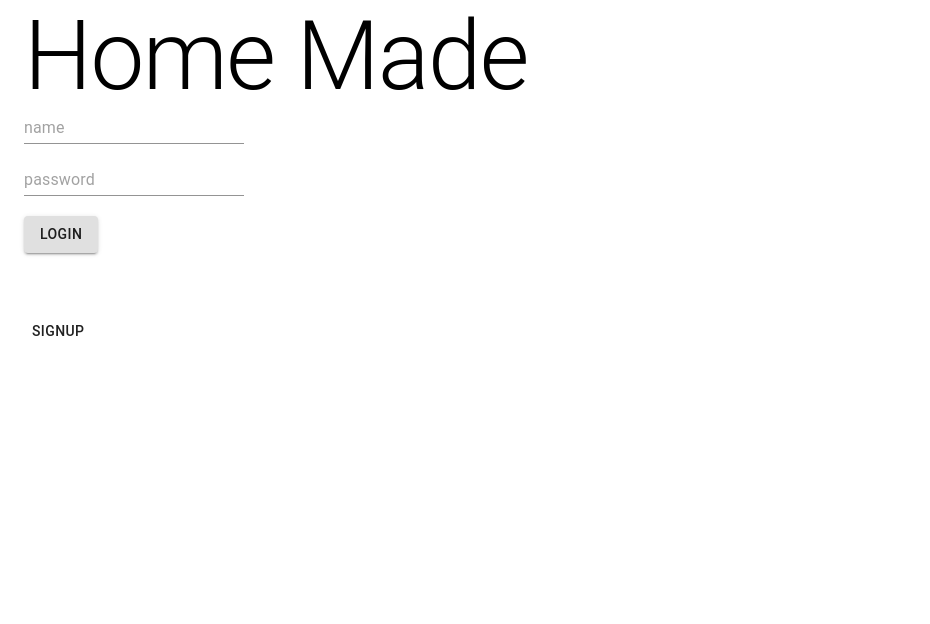
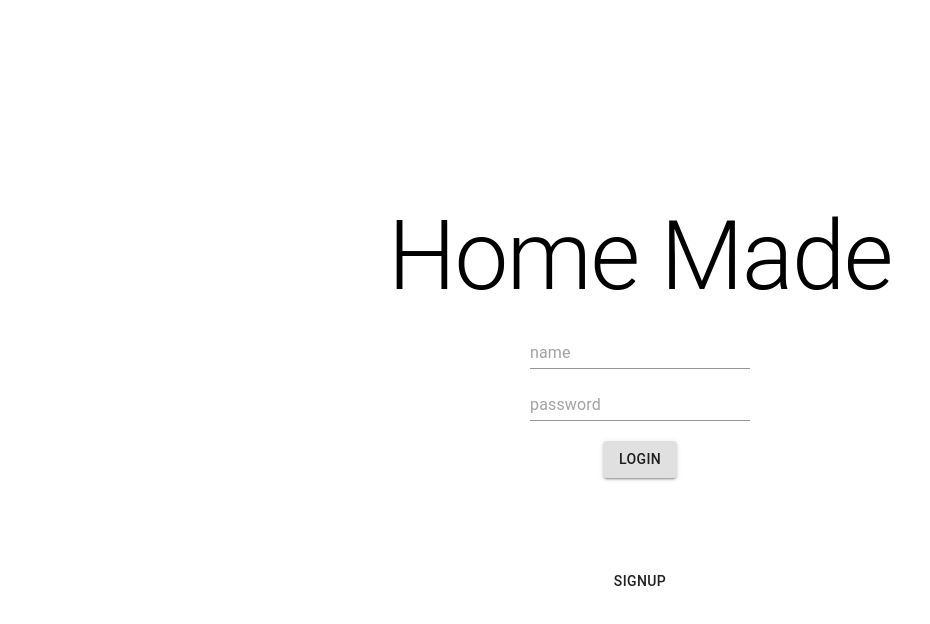
Before and after one commit to MisterRK/home-made-client, a React (Create React App) app: page / in a window 1280 px wide. Shown: the top 624 px of the page, without its empty margins (0-930 px from the left). Built offline with nearby package versions, Linux system fonts and the light colour scheme; no server answers.

Commit message:
last styling touch

```diff
--- a/src/App.css
+++ b/src/App.css
@@ -72,3 +72,10 @@
   width: 400px;
   height: 400px;
 }
+
+.loginForm {
+  display: block;
+  margin: auto;
+  margin-top: 25px;
+  text-align: center;
+}
--- a/src/Components/Login.js
+++ b/src/Components/Login.js
@@ -1,5 +1,12 @@
 import React from 'react';
 import { Typography, Button, Container, TextField } from '@material-ui/core'
+import { withStyles } from "@material-ui/core/styles";
+
+const styles = (theme) => ({
+  root: {
+    marginTop: '200px'
+  }
+});
 
 class Login extends React.Component {
   state = {
@@ -28,11 +35,12 @@ login = (e, name) => {
       this.props.history.push('/projects')
 }
   render(){
+    const { classes } = this.props
     console.log("login state", this.state)
     return(
-      <Container>
-        <Typography variant='h1'>Home Made</Typography>
-        <form onSubmit={(e) => this.login(e, this.state.userInput)}>
+      <Container >
+        <Typography classes={{root: classes.root}} align='center'   variant='h1'>Home Made</Typography>
+        <form className="loginForm"  onSubmit={(e) => this.login(e, this.state.userInput)}>
           <TextField placeholder="name"
           name='userInput'
           value={this.state.userInput}
@@ -42,6 +50,7 @@ login = (e, name) => {
           <br/>
           <br/>
           <TextField placeholder="password"
+          type='password'
           name='userPassword'
           value={this.state.userPassword}
           onChange={this.handleChange}
@@ -53,10 +62,12 @@ login = (e, name) => {
         <br/>
         <br/>
         <br/>
+        <div className='loginForm'>
         <Button>Signup</Button>
+        </div>
       </Container>
 
 
     )
   }
-} export default Login;
+} export default withStyles(styles, { withTheme: true })(Login);
```
